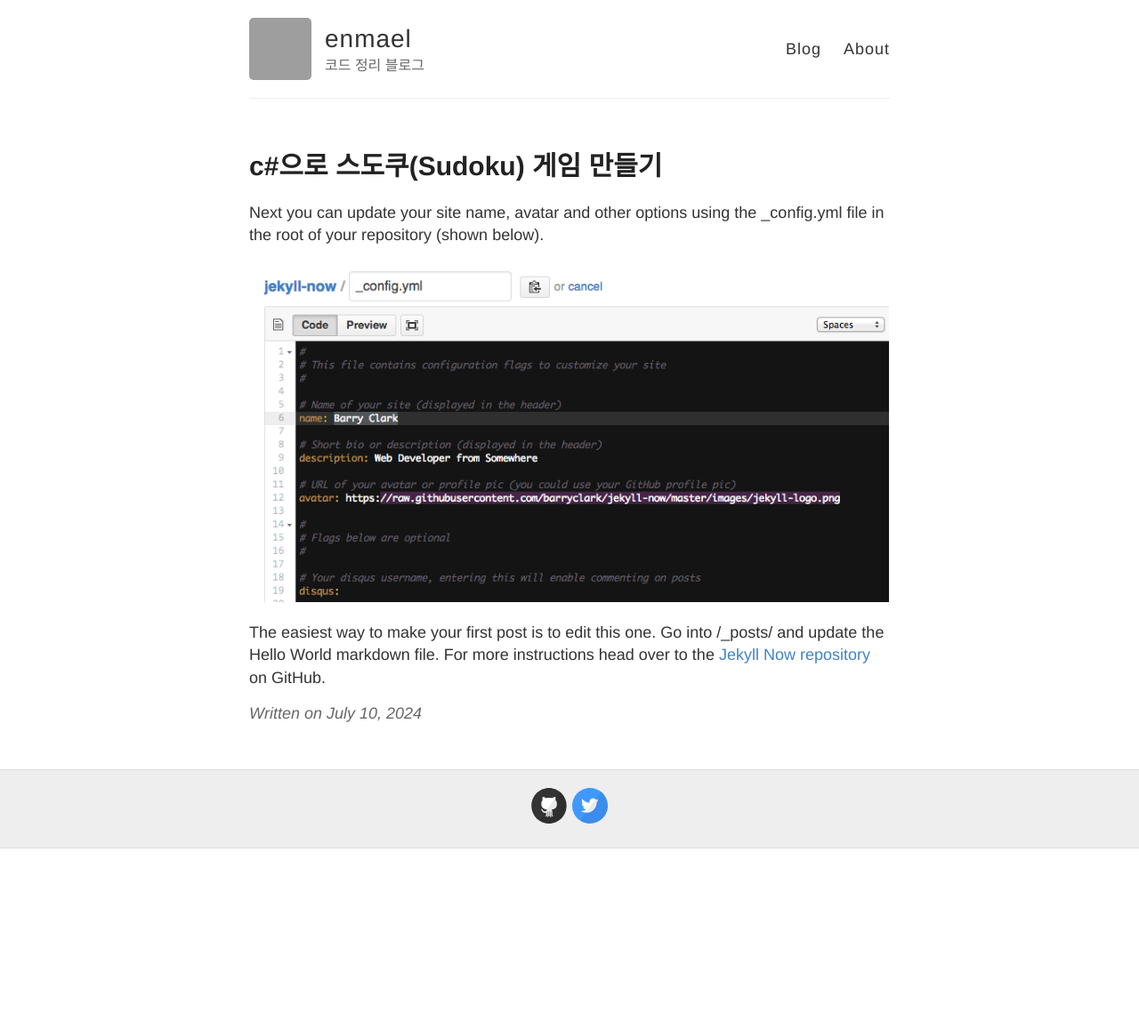
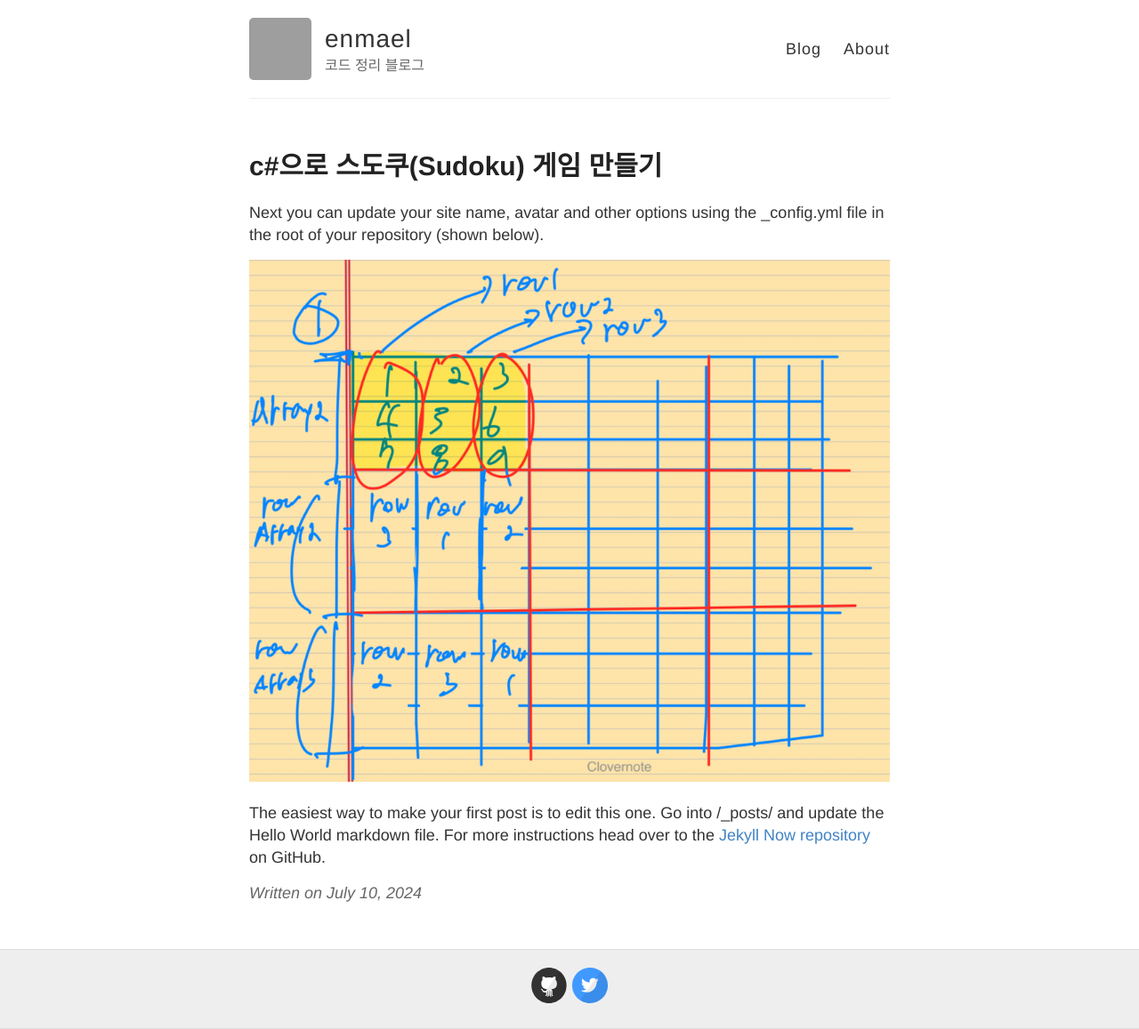
Before and after one commit to enmael/enmael.github.io, a Jekyll site: the page built from _posts/2024-7-10-Hello-World .md, in a window 1280 px wide. Shown: the whole page at 89% size. Built offline with Jekyll 4.4.1, drawn with Linux system fonts in a browser that asks for light colours; comment, search, counter and statistics services are not loaded; before the commit the page ends 954 px from its top, so only the background shows below that; grey boxes are pictures that could not be loaded.

Commit message:
tnwjd
tdsa

```diff
--- a/_posts/2024-7-10-Hello-World .md
+++ b/_posts/2024-7-10-Hello-World .md
@@ -5,6 +5,6 @@
 
 Next you can update your site name, avatar and other options using the _config.yml file in the root of your repository (shown below).
 
-![_config.yml]({{ site.baseurl }}/images/config.png)
+![_config.yml]({{ site.baseurl }}/images/1.png)
 
 The easiest way to make your first post is to edit this one. Go into /_posts/ and update the Hello World markdown file. For more instructions head over to the [Jekyll Now repository](https://github.com/barryclark/jekyll-now) on GitHub.
```
Also changed, not shown: images/1.png (added).
